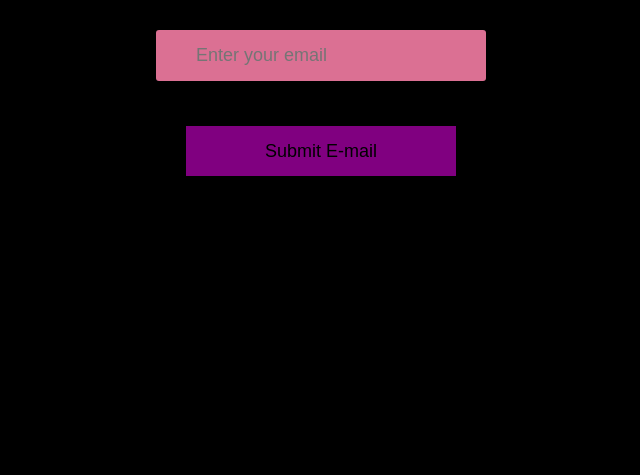
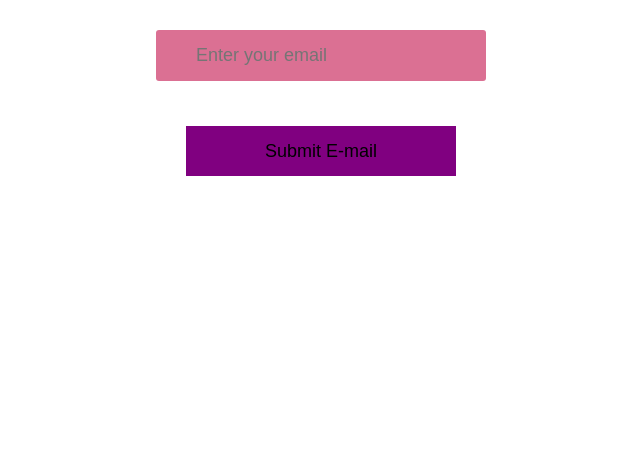
Before and after one commit to gen-wd-team2/gpt-clone, a plain HTML site: page forgot.html in a window 1280 px wide. Shown: the part 325-800 px from the top of the page, without its empty margins (319-959 px from the left). Drawn offline with Linux system fonts and the light colour scheme.

Commit message:
Slight changes

```diff
--- a/forgot.css
+++ b/forgot.css
@@ -5,19 +5,15 @@
     box-sizing: border-box;
 }
 
-body {
-
-background-color: black;
-
-}
 
 
 
 
-.texty {
+
+/* .texty {
 color: wheat !important;
 
-}
+} */
 
 .container {
     width: 100%;
```
